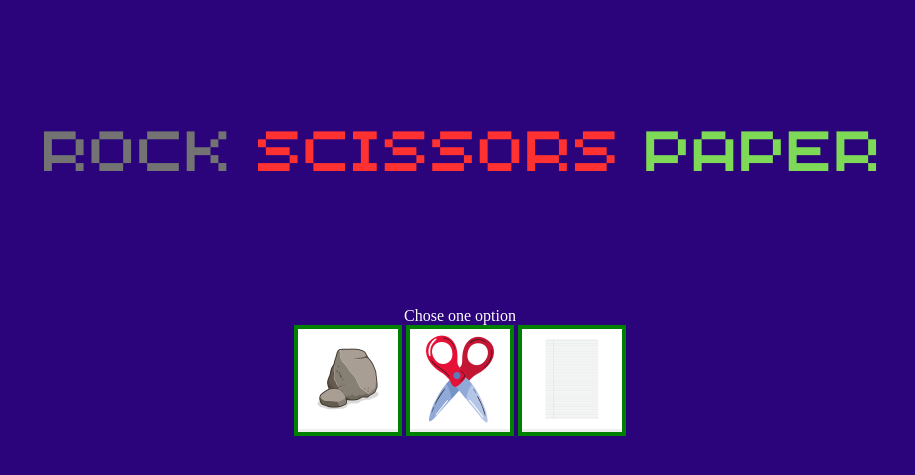
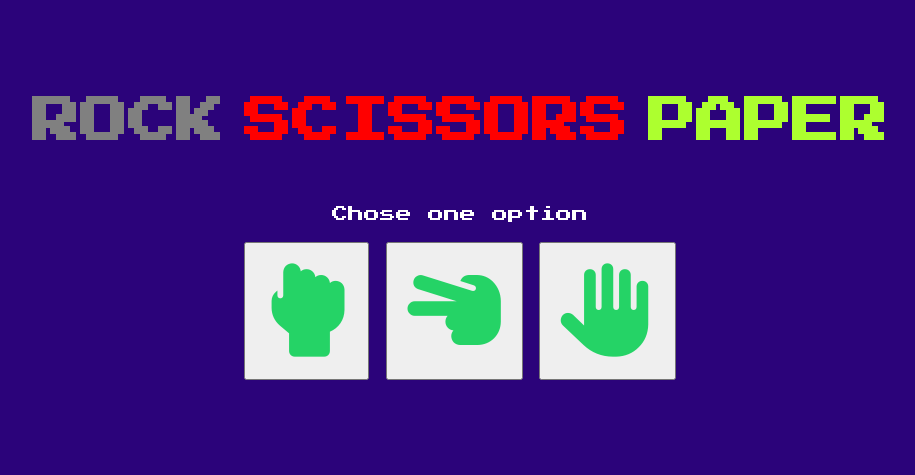
Before and after one commit to Luciano-Medici/rock-paper-scissors-game, a plain HTML site: page index.html in a window 1280 px wide. Shown: the part 181-656 px from the top of the page, without its empty margins (180-1095 px from the left). Drawn offline with Linux system fonts and the light colour scheme.

Commit message:
Update UI with more styles

```diff
--- a/index.html
+++ b/index.html
@@ -6,17 +6,24 @@
     <!-- <script src="./javascript.js"></script> -->
     <link rel="stylesheet" href="styles.css">
     <title>Rock-scissors-paper-game</title>
+    <link rel="preconnect" href="https://fonts.googleapis.com">
+    <link rel="preconnect" href="https://fonts.gstatic.com" crossorigin>
+    <link href="https://fonts.googleapis.com/css2?family=Press+Start+2P&display=swap" rel="stylesheet">
+    <script src="https://kit.fontawesome.com/562e3354eb.js" crossorigin="anonymous"></script>
 </head>
 <body>
     <div id="title">
-        <div><img src="./img/title.png" alt="rock scissors paper title" class="img"></div>
+        <!-- <img src="./img/title.png" alt="rock scissors paper title" class="img"> -->
+        <h1 class="rock">ROCK</h1>
+        <h1 class="scissors">SCISSORS</h1>
+        <h1 class="paper">PAPER</h1>
     </div>
     <div id="container">
         <div>Chose one option</div>
         <div id="options">
-            <button id="rock" class="button"><img src="./img/rock.png" alt="rock" id="rock"></button>
-            <button id="scissors" class="button"><img src="./img/scissors.png" alt="scissors" id="scissors"></button>
-            <button id="paper" class="button"><img src="./img/paper.png" alt="paper" id="paper"></button>
+            <button id="rock" class="button"><i id="rock" class="fa-solid fa-hand-back-fist fa-7x"></i></button>
+            <button id="scissors" class="button"><i id="scissors" class="fa-solid fa-hand-scissors fa-7x"></i></button>
+            <button id="paper" class="button"><i id="paper" class="fa-solid fa-hand fa-7x"></i></button>
         </div>
     </div>
     <script src="./script.js"></script>
--- a/script.js
+++ b/script.js
@@ -2,10 +2,14 @@
 let playerScore = 0;
 let computerScore = 0;
 const playerSide = document.createElement("div");
+playerSide.setAttribute("class", "text");
 const computerSide = document.createElement("div");
-const score = document.createElement("p");
+computerSide.setAttribute("class", "text")
+const score = document.createElement("div");
+score.setAttribute("class", "text");
 const options = document.querySelector("#options");
 const playerSelection = document.querySelector("#options");
+
 options.appendChild(playerSide);
 options.appendChild(computerSide);
 options.appendChild(score);
--- a/styles.css
+++ b/styles.css
@@ -10,12 +10,28 @@ body {
     justify-content: center;
     align-items: center;
     flex-direction: column;
+    font-family: "Press Start 2P", system-ui;
+}
+
+h1.rock{
+    color: gray;
+}
+
+h1.scissors{
+    color: red;
+}
+
+h1.paper{
+    color: greenyellow;
 }
 
 #title {
     display: flex;
     justify-content: center;
     align-items: center;
+    gap: 20px;
+    font-size: x-large;
+    margin: 60px 20px;
 }
 
 .img{
@@ -30,13 +46,33 @@ body {
     justify-content: center;
     align-items: center;
     flex-direction: column;
+    gap: 20px;
 }
 
 #options{
-    gap: 10px;
+    gap: 16px;
 }
 
 .button {
-    flex: auto;
-    border: 4px solid green;
+    padding: 20px;
+    flex: 1;
 }
+
+.press-start-2p-regular {
+    font-family: "Press Start 2P", system-ui;
+    font-weight: 400;
+    font-style: normal;
+}
+
+i{
+    color: #25d366;
+}
+
+.text{
+    margin: 20px;
+}
+
+button:hover,
+i:hover{
+    cursor: pointer;
+}
```
